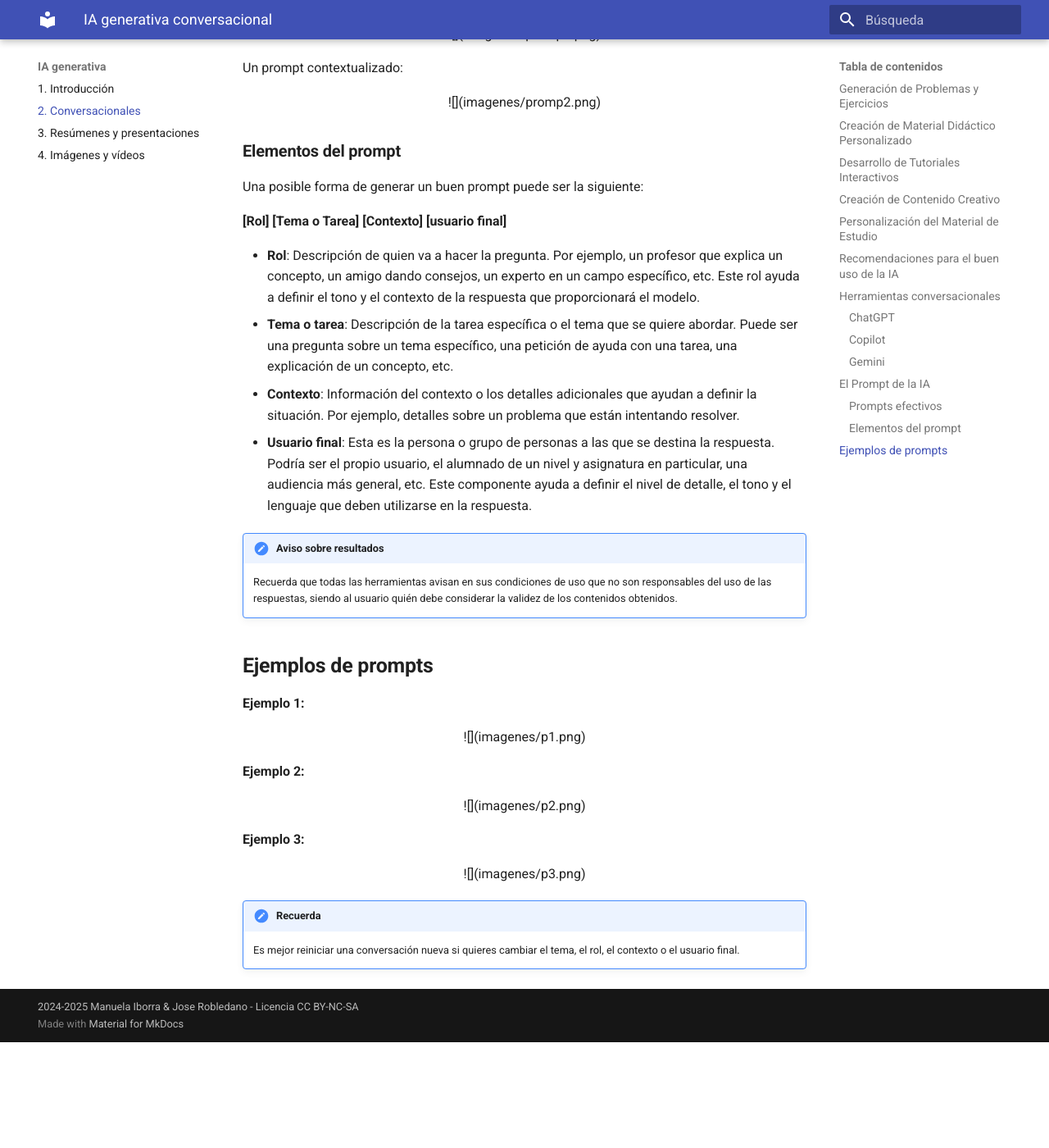
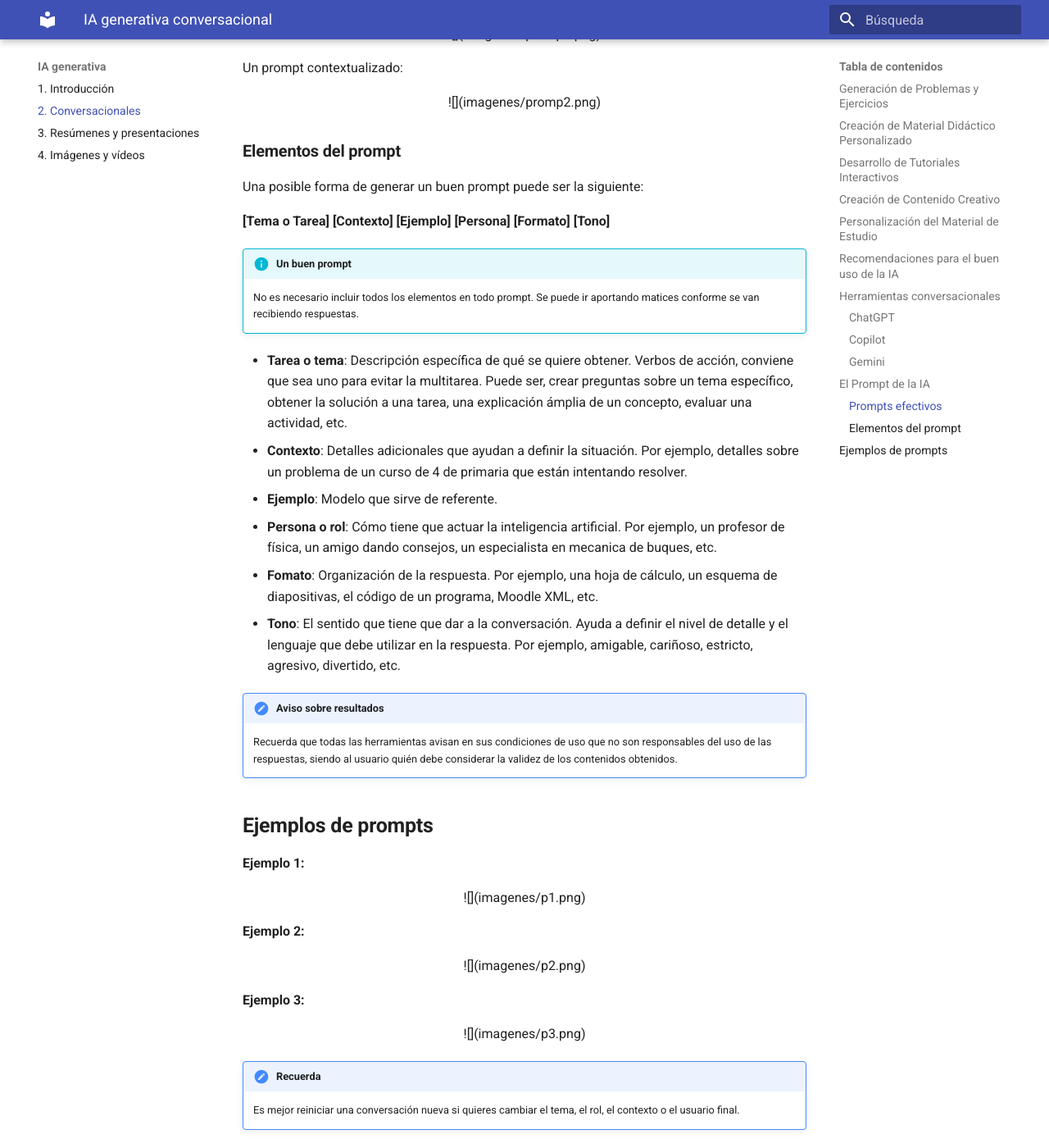
Before and after one commit to sever8a/IAgenerativa, an MkDocs documentation site: the page built from docs/conversa.md, in a window 1280 px wide and 1400 px high, scrolled down 5360 px. Shown: the whole window at 82% size. Built offline with MkDocs 1.6.1 and Material for MkDocs 9.7.7, drawn with Linux system fonts in a browser that asks for light colours; before the commit the page ends 6631 px from its top, so only the background shows below that.

Commit message:
esquema para buen prompt

```diff
--- a/docs/conversa.md
+++ b/docs/conversa.md
@@ -172,15 +172,20 @@ Un prompt contextualizado:
 
 Una posible forma de generar un buen prompt puede ser la siguiente:
 
-**[Rol] [Tema o Tarea] [Contexto] [usuario final]**
+**[Tema o Tarea] [Contexto] [Ejemplo] [Persona] [Formato] [Tono]**
 
+!!! info "Un buen prompt"
 
-- **Rol**: Descripción de quien va a hacer la pregunta. Por ejemplo, un profesor que explica un concepto, un amigo dando consejos, un experto en un campo específico, etc. Este rol ayuda a definir el tono y el contexto de la respuesta que proporcionará el modelo.
-- **Tema o tarea**: Descripción de la tarea específica o el tema que se quiere abordar. Puede ser una pregunta sobre un tema específico, una petición de ayuda con una tarea, una explicación de un concepto, etc.
-- **Contexto**: Información del contexto o los detalles adicionales que ayudan a definir la situación. Por ejemplo, detalles sobre un problema que están intentando resolver.
-- **Usuario final**: Esta es la persona o grupo de personas a las que se destina la respuesta. Podría ser el propio usuario, el alumnado de un nivel y asignatura en particular, una audiencia más general, etc. Este componente ayuda a definir el nivel de detalle, el tono y el lenguaje que deben utilizarse en la respuesta.
+    No es necesario incluir todos los elementos en todo prompt. Se puede ir aportando matices conforme se van recibiendo respuestas.
 
-!!!alert "Aviso sobre resultados"
+- **Tarea o tema**: Descripción específica de qué se quiere obtener. Verbos de acción, conviene que sea uno para evitar la multitarea. Puede ser, crear preguntas sobre un tema específico, obtener la solución a una tarea, una explicación ámplia de un concepto, evaluar una actividad, etc.
+- **Contexto**: Detalles adicionales que ayudan a definir la situación. Por ejemplo, detalles sobre un problema de un curso de 4 de primaria que están intentando resolver.
+- **Ejemplo**: Modelo que sirve de referente.
+- **Persona o rol**: Cómo tiene que actuar la inteligencia artificial. Por ejemplo, un profesor de física, un amigo dando consejos, un especialista en mecanica de buques, etc.
+- **Fomato**: Organización de la respuesta. Por ejemplo, una hoja de cálculo, un esquema de diapositivas, el código de un programa, Moodle XML, etc.
+- **Tono**: El sentido que tiene que dar a la conversación. Ayuda a definir el nivel de detalle y el lenguaje que debe utilizar en la respuesta. Por ejemplo, amigable, cariñoso, estricto, agresivo, divertido, etc.
+
+!!! alert "Aviso sobre resultados"
 
     Recuerda que todas las herramientas avisan en sus condiciones de uso que no son responsables del uso de las respuestas, siendo al usuario quién debe considerar la validez de los contenidos obtenidos.
 
```
